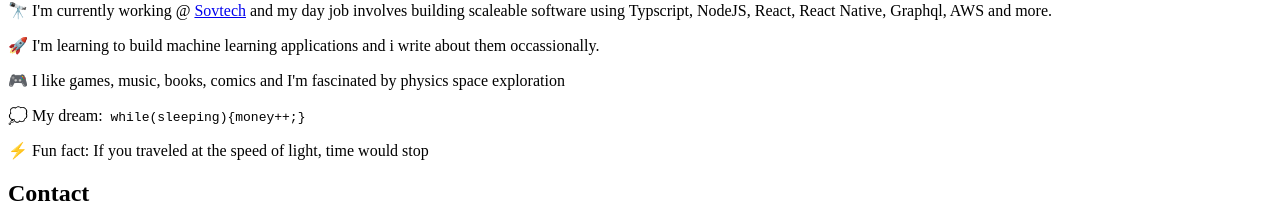
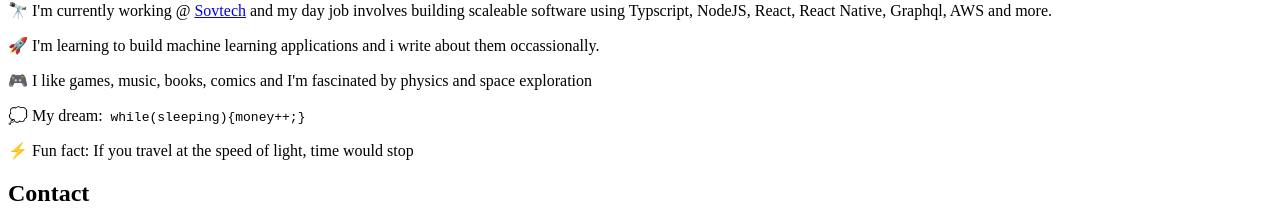
Before and after one commit to alphaofficial/alphaofficial.github.io, a React (Create React App) app: page / in a window 1280 px wide. Shown: the part 511-721 px from the top of the page. Built offline with nearby package versions, Linux system fonts and the light colour scheme; the HTML template or start-up script is replaced by a standard one.

Commit message:
bio update

```diff
--- a/package.json
+++ b/package.json
@@ -24,7 +24,7 @@
     "test": "craco test",
     "eject": "react-scripts eject",
     "predeploy": "npm run build",
-    "deploy": "gh-pages -d build"
+    "deploy": "gh-pages -b master -d build"
   },
   "eslintConfig": {
     "extends": [
--- a/src/App.tsx
+++ b/src/App.tsx
@@ -17,13 +17,13 @@ function App() {
         <p className="leading-7">Hey there 👋, I'm a <span className="text-yellow-500"><del>shadow monarch lost in  a human world</del></span> <span>full stack engineer.</span></p>
         <p className="leading-7">🔭 I'm currently working @ <a className="underline text-blue-400 hover:text-blue-500 visited:text-purple-400" href="https://sovtech.com">Sovtech</a> and my day job involves building scaleable software using Typscript, NodeJS, React, React Native, Graphql, AWS and more.</p>
         <p className="leading-7">🚀 I'm learning to build machine learning applications and i write about them occassionally.</p>
-        <p className="leading-7">🎮 I like games, music, books, comics and  I'm fascinated by physics space exploration</p>
+        <p className="leading-7">🎮 I like games, music, books, comics and I'm fascinated by physics and space exploration</p>
         <p className="leading-7">💭 My dream:
             <code className="bg-yellow-500 text-gray-900 rounded-md font-mono">
               {" while(sleeping){money++;} "}
             </code>
         </p>
-        <p className="leading-7">⚡ Fun fact: If you traveled at the speed of light, time would stop</p>
+        <p className="leading-7">⚡ Fun fact: If you travel at the speed of light, time would stop</p>
       </div>
 
       <div className="mt-10">
```
